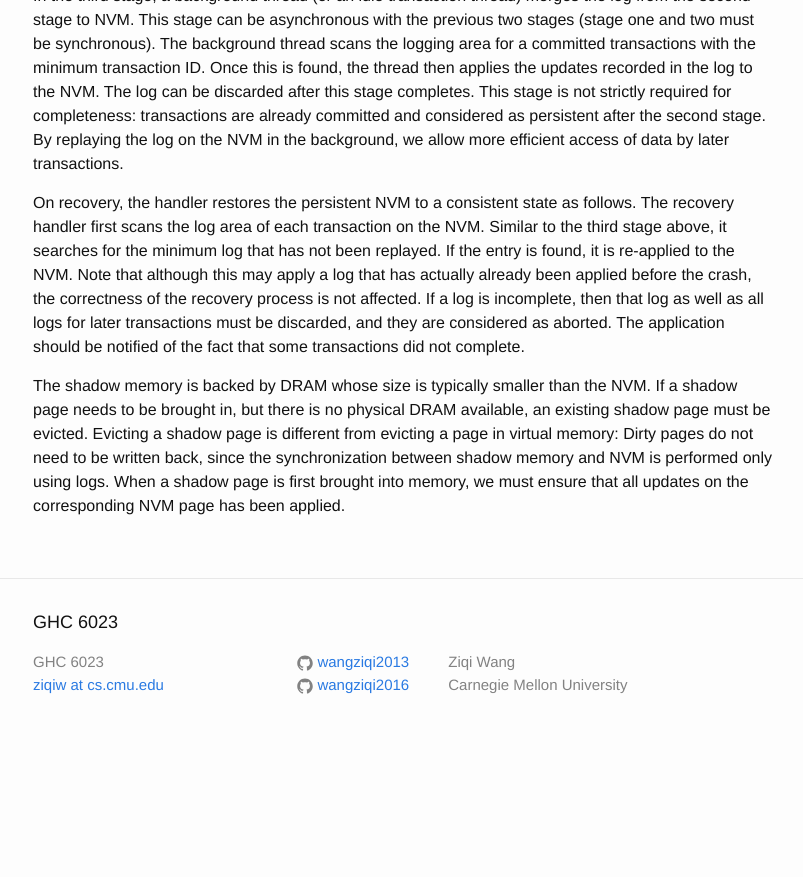
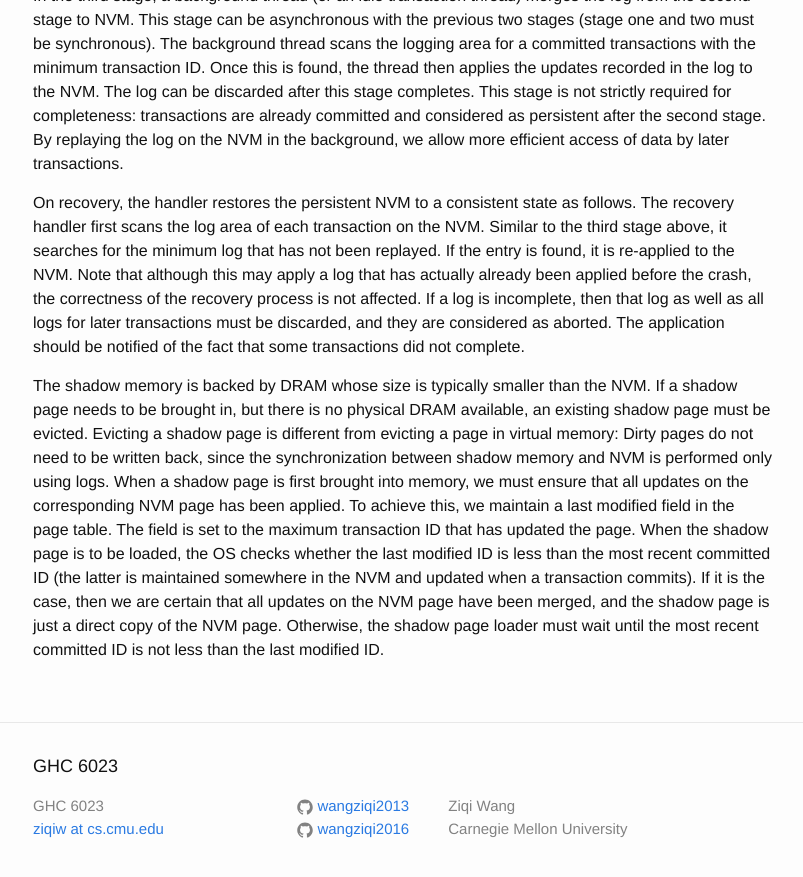
Before and after one commit to wangziqi2013/wangziqi2013.github.io, a Jekyll site: the page built from _posts/2019-01-10-dudetm.markdown, in a window 1280 px wide and 900 px high, scrolled down 2047 px. Shown: the top 877 px of the window, without its empty margins (237-1040 px from the left). Built offline with Jekyll 4.4.1, drawn with Linux system fonts in a browser that asks for light colours; before the commit the page ends 2803 px from its top, so only the background shows below that.

Commit message:
Finish MM

```diff
--- a/_posts/2019-01-10-dudetm.markdown
+++ b/_posts/2019-01-10-dudetm.markdown
@@ -88,4 +88,9 @@ The shadow memory is backed by DRAM whose size is typically smaller than the NVM
 but there is no physical DRAM available, an existing shadow page must be evicted. Evicting a shadow page is different
 from evicting a page in virtual memory: Dirty pages do not need to be written back, since the synchronization between
 shadow memory and NVM is performed only using logs. When a shadow page is first brought into memory, we must ensure
-that all updates on the corresponding NVM page has been applied.
+that all updates on the corresponding NVM page has been applied. To achieve this, we maintain a last modified field
+in the page table. The field is set to the maximum transaction ID that has updated the page. When the shadow page is to
+be loaded, the OS checks whether the last modified ID is less than the most recent committed ID (the latter is
+maintained somewhere in the NVM and updated when a transaction commits). If it is the case, then we are certain that
+all updates on the NVM page have been merged, and the shadow page is just a direct copy of the NVM page. Otherwise, the
+shadow page loader must wait until the most recent committed ID is not less than the last modified ID.
```
